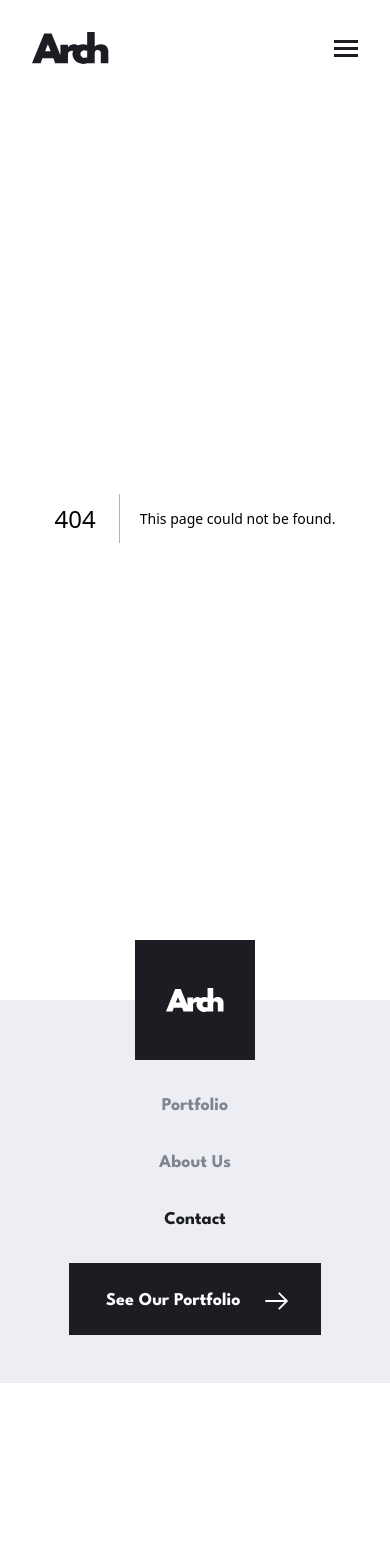
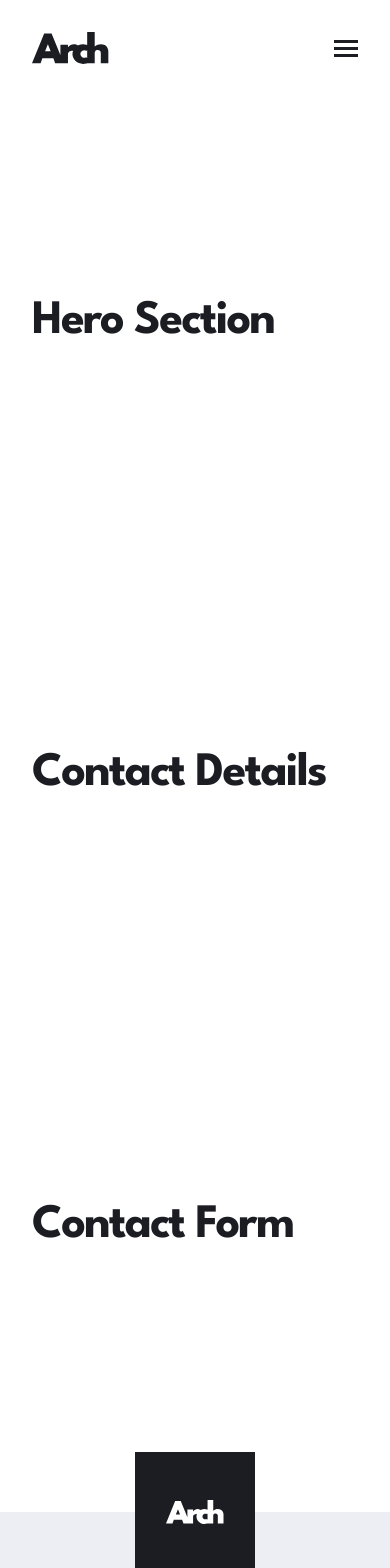
Before and after one commit to kerem-gurbuz/fm-arch-studio-website, a Next.js app: page /contact in a window 390 px wide. Before the commit this address had no page. Shown: the top 1568 px of the page. Before the commit the page ends 1383 px from the top, so only its background shows below. Built offline with nearby package versions, Linux system fonts and the light colour scheme.

Commit message:
feat(layout): implement basic structure
- Create responsive container layouts
- Add empty section scaffolding for contact page

```diff
--- /dev/null
+++ b/src/app/contact/page.tsx
@@ -0,0 +1,21 @@
+export default function ContactPage() {
+  return (
+    <main id="contact-page">
+      <section id="hero-section" className="py-[200px]">
+        <div className="container">
+          <h1 className="heading-md">Hero Section</h1>
+        </div>
+      </section>
+      <section id="contact-details" className="py-[200px]">
+        <div className="container">
+          <h2 className="heading-md">Contact Details</h2>
+        </div>
+      </section>
+      <section id="contact-form" className="py-[200px]">
+        <div className="container">
+          <h2 className="heading-md">Contact Form</h2>
+        </div>
+      </section>
+    </main>
+  );
+}
```
